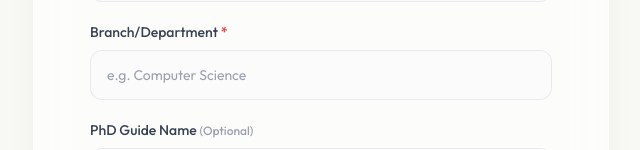
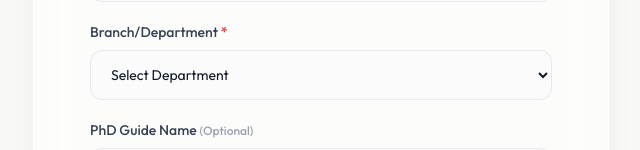
Before and after one commit to PratyushC290/ims, a React (Vite) app in the folder frontend/: page /register-user in a window 1280 px wide. Shown: the part 791-941 px from the top of the page, without its empty margins (319-959 px from the left). Built offline with nearby package versions, Linux system fonts and the light colour scheme.

Commit message:
added branch drop down

```diff
--- a/frontend/src/pages/StudentRegister.jsx
+++ b/frontend/src/pages/StudentRegister.jsx
@@ -3,6 +3,19 @@ import { useNavigate } from "react-router-dom";
 import { UserPlus, Mail, Phone, User, Loader2, ArrowLeft, KeyRound, Briefcase, GraduationCap } from "lucide-react";
 import toast from "react-hot-toast";
 import api from "../api";
+
+const DEPARTMENTS = [
+  "Chemical & Biochemical Engineering",
+  "Chemistry",
+  "Civil & Environmental Engineering",
+  "Computer Science and Engineering",
+  "Electrical Engineering",
+  "Humanities & Social Sciences",
+  "Mathematics",
+  "Mechanical Engineering",
+  "Metallurgical and Materials Engineering",
+  "Physics"
+];
 
 const StudentRegister = () => {
   const [formData, setFormData] = useState({
@@ -217,14 +230,17 @@ const StudentRegister = () => {
                   <label className="block text-sm font-medium text-gray-700 mb-2">
                     Branch/Department <span className="text-red-500">*</span>
                   </label>
-                  <input
-                    type="text"
+                  <select
                     value={formData.branch}
                     onChange={(e) => setFormData({ ...formData, branch: e.target.value })}
-                    placeholder="e.g. Computer Science"
-                    className="block w-full px-4 py-3.5 bg-gray-50/50 border border-gray-200/80 rounded-xl text-gray-900 placeholder-gray-400 focus:bg-white focus:ring-2 focus:ring-blue-500/20 focus:border-blue-500 outline-none transition-all sm:text-sm"
+                    className="block w-full px-4 py-3.5 bg-gray-50/50 border border-gray-200/80 rounded-xl text-gray-900 focus:bg-white focus:ring-2 focus:ring-blue-500/20 focus:border-blue-500 outline-none transition-all sm:text-sm"
                     required
-                  />
+                  >
+                    <option value="" disabled>Select Department</option>
+                    {DEPARTMENTS.map(dept => (
+                      <option key={dept} value={dept}>{dept}</option>
+                    ))}
+                  </select>
                 </div>
                 <div>
                   <label className="block text-sm font-medium text-gray-700 mb-2">
@@ -247,14 +263,17 @@ const StudentRegister = () => {
                   <label className="block text-sm font-medium text-gray-700 mb-2">
                     Department <span className="text-red-500">*</span>
                   </label>
-                  <input
-                    type="text"
+                  <select
                     value={formData.branch}
                     onChange={(e) => setFormData({ ...formData, branch: e.target.value })}
-                    placeholder="e.g. Computer Science"
-                    className="block w-full px-4 py-3.5 bg-gray-50/50 border border-gray-200/80 rounded-xl text-gray-900 placeholder-gray-400 focus:bg-white focus:ring-2 focus:ring-blue-500/20 focus:border-blue-500 outline-none transition-all sm:text-sm"
+                    className="block w-full px-4 py-3.5 bg-gray-50/50 border border-gray-200/80 rounded-xl text-gray-900 focus:bg-white focus:ring-2 focus:ring-blue-500/20 focus:border-blue-500 outline-none transition-all sm:text-sm"
                     required
-                  />
+                  >
+                    <option value="" disabled>Select Department</option>
+                    {DEPARTMENTS.map(dept => (
+                      <option key={dept} value={dept}>{dept}</option>
+                    ))}
+                  </select>
                 </div>
               </>
             )}
--- a/frontend/src/pages/Users.jsx
+++ b/frontend/src/pages/Users.jsx
@@ -20,6 +20,19 @@ import toast from "react-hot-toast";
 import api from "../api";
 import { exportUsersToExcel, importUsersFromExcel } from "../utils/exportUtils";
 import { useDebounce } from "../hooks/useDebounce";
+
+const DEPARTMENTS = [
+  "Chemical & Biochemical Engineering",
+  "Chemistry",
+  "Civil & Environmental Engineering",
+  "Computer Science and Engineering",
+  "Electrical Engineering",
+  "Humanities & Social Sciences",
+  "Mathematics",
+  "Mechanical Engineering",
+  "Metallurgical and Materials Engineering",
+  "Physics"
+];
 
 const Users = () => {
   const [users, setUsers] = useState([]);
@@ -138,6 +151,10 @@ const Users = () => {
       toast.error("Name, email, phone, and role are required.");
       return;
     }
+    if ((newUser.role === "Student" || newUser.role === "Faculty") && !newUser.branch) {
+      toast.error("Department is required for Students and Faculty.");
+      return;
+    }
 
     try {
       setIsCreating(true);
@@ -177,6 +194,10 @@ const Users = () => {
     e.preventDefault();
     if (!editUser.fullname || !editUser.phoneNumber || !editUser.role) {
       toast.error("Name, phone number, and role are required.");
+      return;
+    }
+    if ((editUser.role === "Student" || editUser.role === "Faculty") && !editUser.branch) {
+      toast.error("Department is required for Students and Faculty.");
       return;
     }
 
@@ -522,7 +543,7 @@ const Users = () => {
               <form onSubmit={handleAddUser} className="p-6 space-y-4">
                 <div>
                   <label className="block text-sm font-medium text-[var(--theme-text-muted)] mb-1">
-                    Full Name
+                    Full Name <span className="text-red-500">*</span>
                   </label>
                   <input
                     type="text"
@@ -535,7 +556,7 @@ const Users = () => {
                 </div>
                 <div>
                   <label className="block text-sm font-medium text-[var(--theme-text-muted)] mb-1">
-                    Institute Email
+                    Institute Email <span className="text-red-500">*</span>
                   </label>
                   <input
                     type="email"
@@ -548,7 +569,7 @@ const Users = () => {
                 </div>
                 <div>
                   <label className="block text-sm font-medium text-[var(--theme-text-muted)] mb-1">
-                    Phone Number
+                    Phone Number <span className="text-red-500">*</span>
                   </label>
                   <input
                     type="tel"
@@ -561,7 +582,7 @@ const Users = () => {
                 </div>
                 <div>
                   <label className="block text-sm font-medium text-[var(--theme-text-muted)] mb-1">
-                    Role
+                    Role <span className="text-red-500">*</span>
                   </label>
                   <select
                     value={newUser.role}
@@ -592,15 +613,18 @@ const Users = () => {
                     </div>
                     <div>
                       <label className="block text-sm font-medium text-[var(--theme-text-muted)] mb-1">
-                        Department / Branch
+                        Department / Branch <span className="text-red-500">*</span>
                       </label>
-                      <input
-                        type="text"
-                        placeholder="e.g., Computer Science"
+                      <select
                         value={newUser.branch}
                         onChange={(e) => setNewUser({ ...newUser, branch: e.target.value })}
                         className="block w-full py-3 px-4 bg-[var(--theme-bg)] border border-[var(--theme-border)] rounded-xl text-[var(--theme-text)] focus:ring-2 focus:ring-blue-500/20 focus:border-blue-500 outline-none transition-all"
-                      />
+                      >
+                        <option value="">Select Department</option>
+                        {DEPARTMENTS.map(dept => (
+                          <option key={dept} value={dept}>{dept}</option>
+                        ))}
+                      </select>
                     </div>
                     <div>
                       <label className="block text-sm font-medium text-[var(--theme-text-muted)] mb-1">
@@ -634,15 +658,18 @@ const Users = () => {
                   <>
                     <div>
                       <label className="block text-sm font-medium text-[var(--theme-text-muted)] mb-1">
-                        Department
+                        Department <span className="text-red-500">*</span>
                       </label>
-                      <input
-                        type="text"
-                        placeholder="e.g., Computer Science"
+                      <select
                         value={newUser.branch}
                         onChange={(e) => setNewUser({ ...newUser, branch: e.target.value })}
                         className="block w-full py-3 px-4 bg-[var(--theme-bg)] border border-[var(--theme-border)] rounded-xl text-[var(--theme-text)] focus:ring-2 focus:ring-blue-500/20 focus:border-blue-500 outline-none transition-all"
-                      />
+                      >
+                        <option value="">Select Department</option>
+                        {DEPARTMENTS.map(dept => (
+                          <option key={dept} value={dept}>{dept}</option>
+                        ))}
+                      </select>
                     </div>
                     <div>
                       <label className="block text-sm font-medium text-[var(--theme-text-muted)] mb-1">
@@ -749,7 +776,7 @@ const Users = () => {
                 {/* Common fields */}
                 <div>
                   <label className="block text-sm font-medium text-[var(--theme-text-muted)] mb-1">
-                    Full Name
+                    Full Name <span className="text-red-500">*</span>
                   </label>
                   <input
                     type="text"
@@ -762,7 +789,7 @@ const Users = () => {
                 </div>
                 <div>
                   <label className="block text-sm font-medium text-[var(--theme-text-muted)] mb-1">
-                    Phone Number
+                    Phone Number <span className="text-red-500">*</span>
                   </label>
                   <input
                     type="tel"
@@ -775,7 +802,7 @@ const Users = () => {
                 </div>
                 <div>
                   <label className="block text-sm font-medium text-[var(--theme-text-muted)] mb-1">
-                    Role
+                    Role <span className="text-red-500">*</span>
                   </label>
                   <select
                     value={editUser.role}
@@ -806,15 +833,18 @@ const Users = () => {
                     </div>
                     <div>
                       <label className="block text-sm font-medium text-[var(--theme-text-muted)] mb-1">
-                        Department / Branch
+                        Department / Branch <span className="text-red-500">*</span>
                       </label>
-                      <input
-                        type="text"
-                        placeholder="e.g., Computer Science"
+                      <select
                         value={editUser.branch}
                         onChange={(e) => setEditUser({ ...editUser, branch: e.target.value })}
                         className="block w-full py-3 px-4 bg-[var(--theme-bg)] border border-[var(--theme-border)] rounded-xl text-[var(--theme-text)] focus:ring-2 focus:ring-blue-500/20 focus:border-blue-500 outline-none transition-all"
-                      />
+                      >
+                        <option value="">Select Department</option>
+                        {DEPARTMENTS.map(dept => (
+                          <option key={dept} value={dept}>{dept}</option>
+                        ))}
+                      </select>
                     </div>
                     <div>
                       <label className="block text-sm font-medium text-[var(--theme-text-muted)] mb-1">
@@ -848,15 +878,18 @@ const Users = () => {
                   <>
                     <div>
                       <label className="block text-sm font-medium text-[var(--theme-text-muted)] mb-1">
-                        Department
+                        Department <span className="text-red-500">*</span>
                       </label>
-                      <input
-                        type="text"
-                        placeholder="e.g., Computer Science"
+                      <select
                         value={editUser.branch}
                         onChange={(e) => setEditUser({ ...editUser, branch: e.target.value })}
                         className="block w-full py-3 px-4 bg-[var(--theme-bg)] border border-[var(--theme-border)] rounded-xl text-[var(--theme-text)] focus:ring-2 focus:ring-blue-500/20 focus:border-blue-500 outline-none transition-all"
-                      />
+                      >
+                        <option value="">Select Department</option>
+                        {DEPARTMENTS.map(dept => (
+                          <option key={dept} value={dept}>{dept}</option>
+                        ))}
+                      </select>
                     </div>
                     <div>
                       <label className="block text-sm font-medium text-[var(--theme-text-muted)] mb-1">
```
